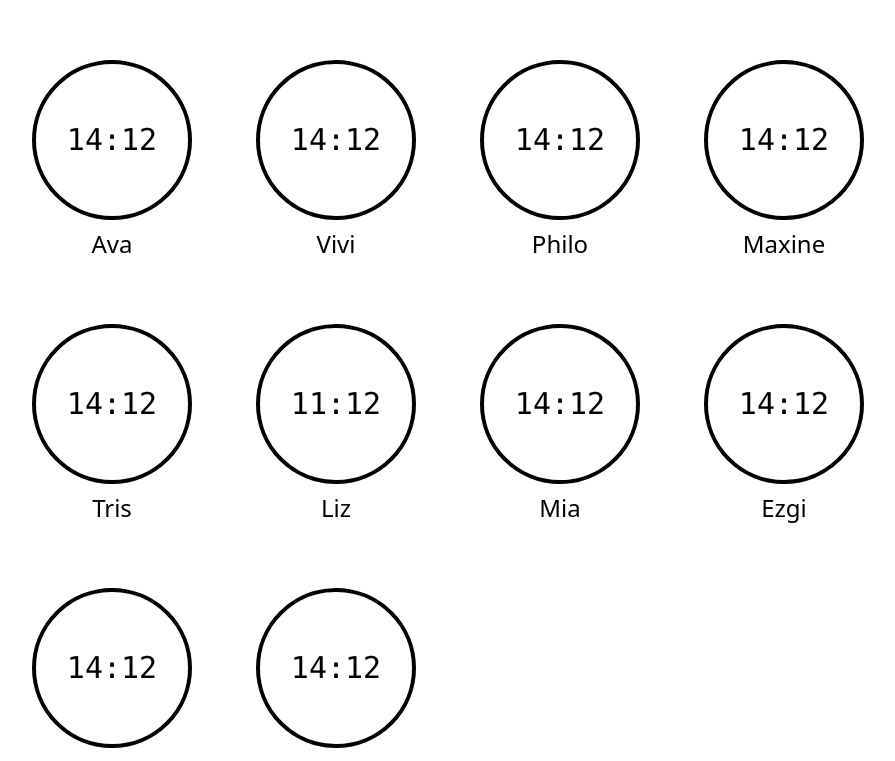
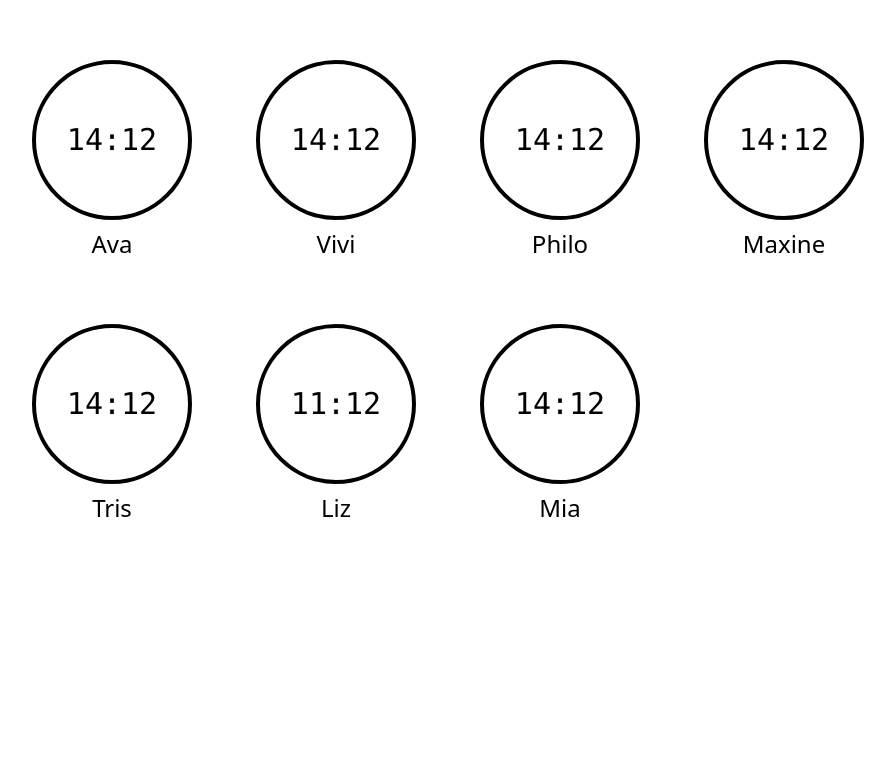
Before and after one commit to breqdev/friend-clock, a React (Vite) app: page / in a window 1280 px wide. Shown: the part 164-925 px from the top of the page, without its empty margins (192-1087 px from the left). Built offline with nearby package versions, Linux system fonts and the light colour scheme.

Commit message:
remove some oomfies in boston

```diff
--- a/src/App.tsx
+++ b/src/App.tsx
@@ -50,9 +50,6 @@ function App() {
         <Clock name="Tris" tz="America/New_York" />
         <Clock name="Liz" tz="America/Los_Angeles" twitter="selectric401" />
         <Clock name="Mia" tz="America/New_York" twitter="nkizz11" />
-        <Clock name="Ezgi" tz="America/New_York" twitter="ezgiburglar69" />
-        <Clock name="Kay" tz="America/New_York" twitter="ffoorrggg" />
-        <Clock name="Ula" tz="America/New_York" twitter="oh_jeez_bees" />
       </div>
     </div>
   );
```
